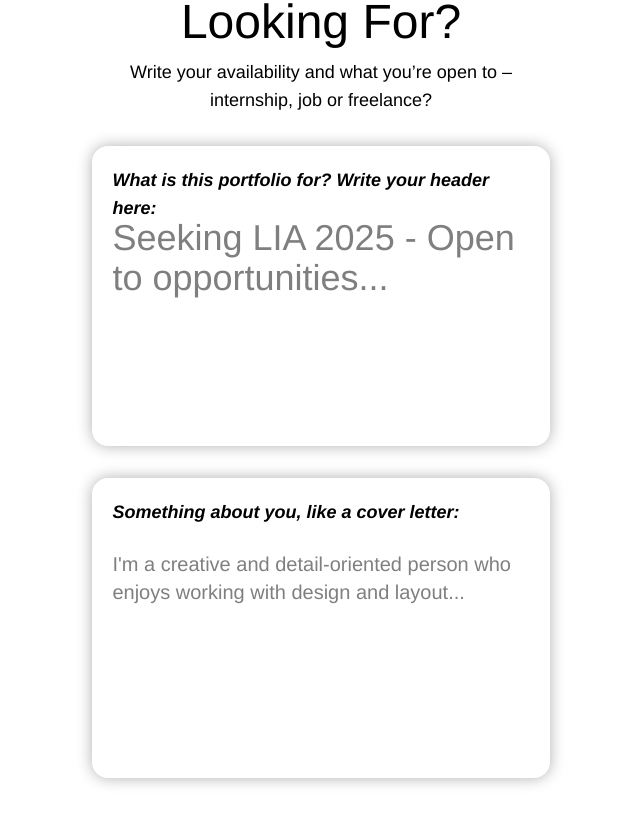
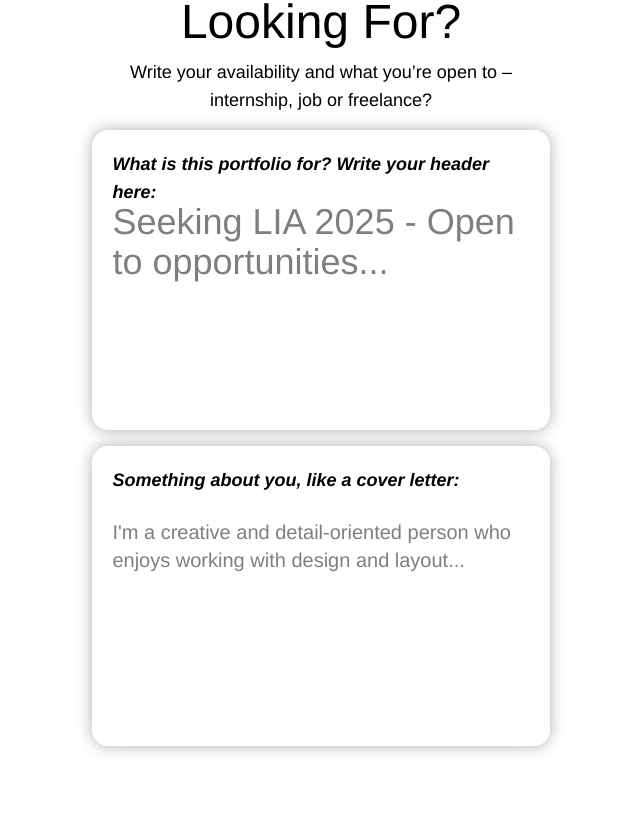
Before and after one commit to maxwelin/team-1, a React (Vite) app: page / in a window 1280 px wide. Shown: the part 2560-3384 px from the top of the page, without its empty margins (319-959 px from the left). Built offline with nearby package versions, Linux system fonts and the light colour scheme.

Commit message:
reduced about parent div padding

```diff
--- a/src/components/Form/Form.jsx
+++ b/src/components/Form/Form.jsx
@@ -442,10 +442,10 @@ const Form = () => {
           </p>
 
           {/* Header textarea – större */}
-          <div className="flex relative flex-col py-6">
+          <div className="flex relative flex-col py-2">
             <label
               style={{ color: fontColor }}
-              className="absolute font-semibold top-6 text-lg italic pl-5 pt-5 pr-5"
+              className="absolute font-semibold top-2 text-lg italic pl-5 pt-5 pr-5"
             >
               What is this portfolio for? Write your header here:
             </label>
@@ -719,7 +719,7 @@ const Form = () => {
           </p>
 
           {/* Quote textarea */}
-          <div className="flex flex-col relative  py-2">
+          <div className="flex flex-col relative py-2">
             <label
               style={{ color: fontColor }}
               className="absolute font-semibold top-0 text-lg italic pl-5 pt-5 pr-5"
```
